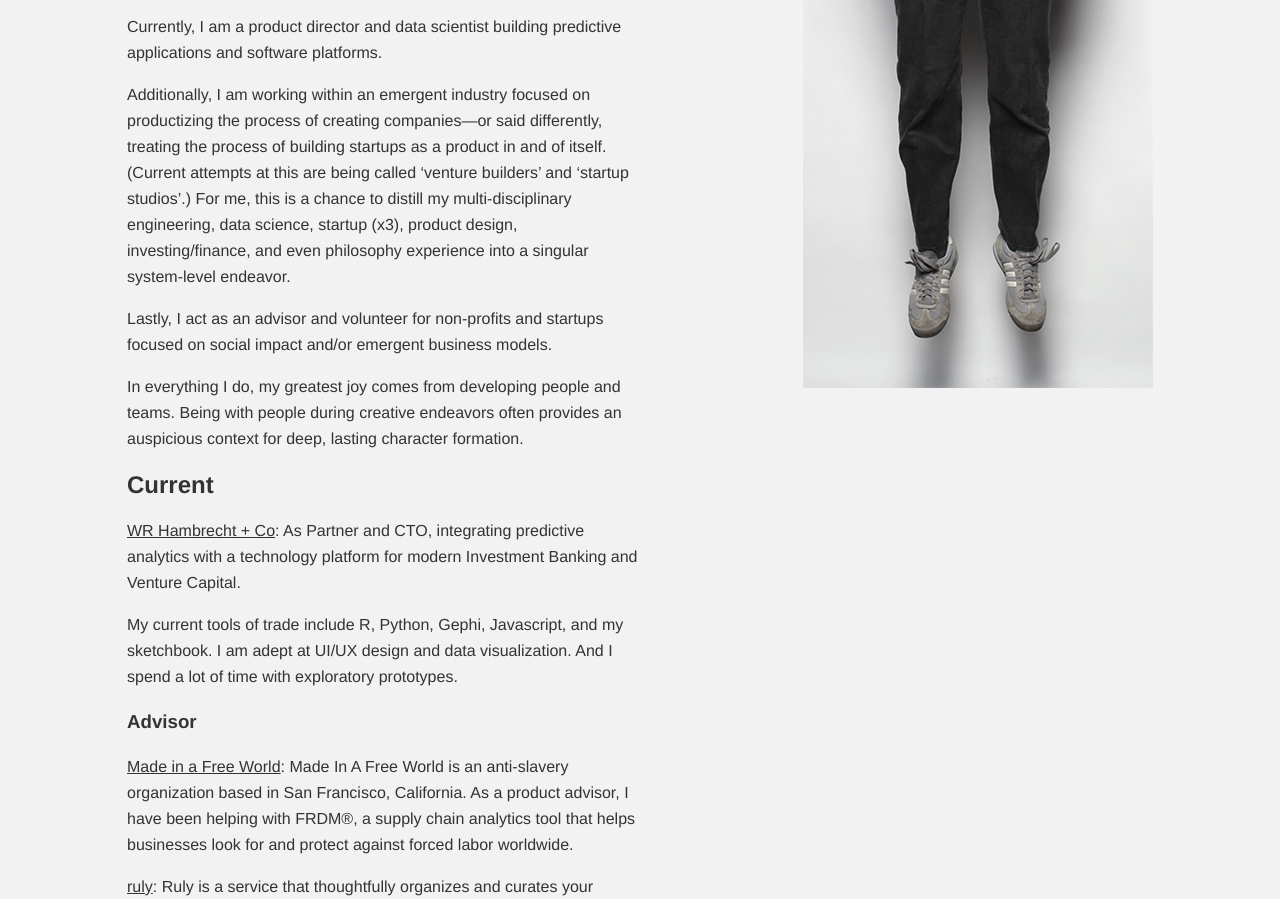
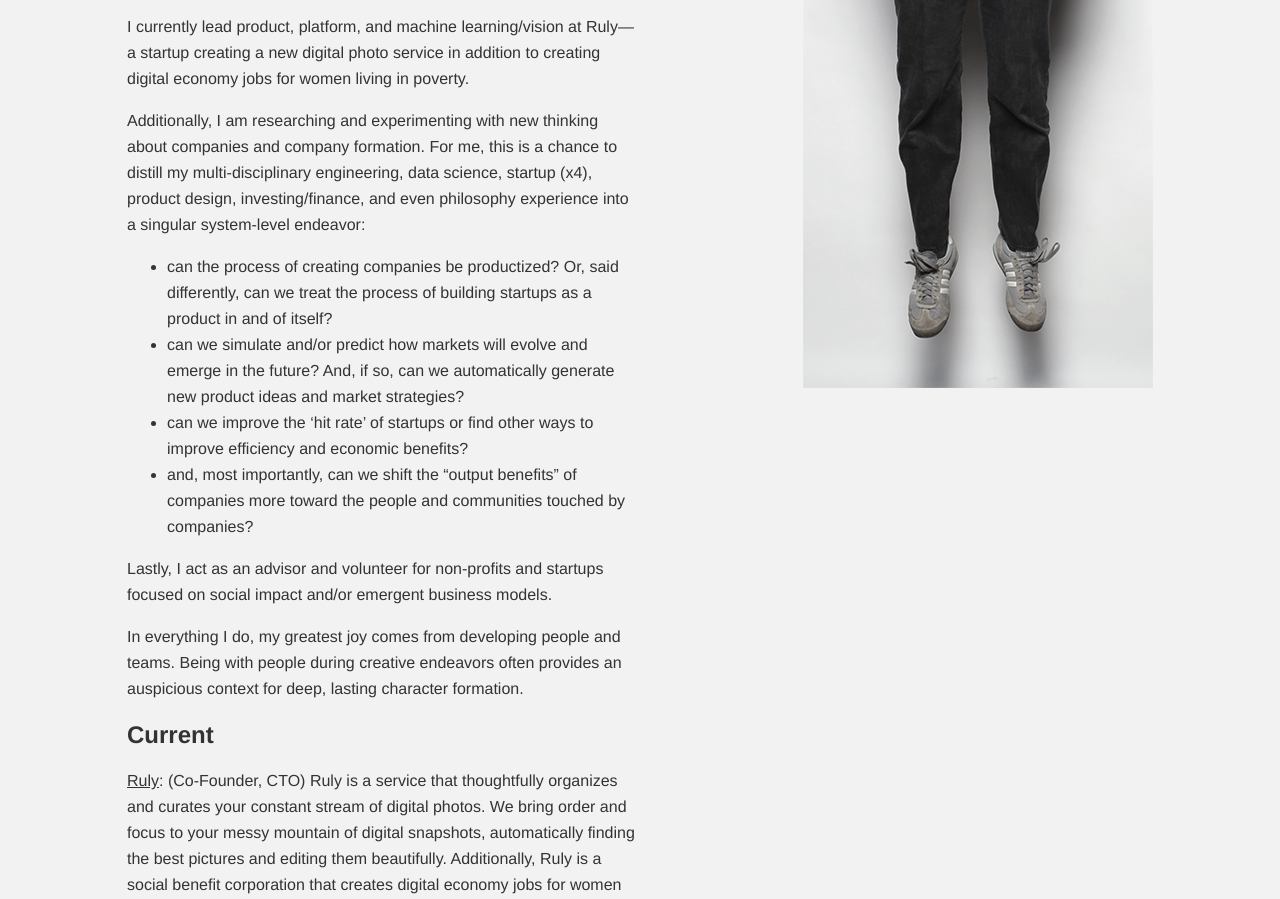
Before and after one commit to thedavidprice/thedavidprice.github.io, a plain HTML site: page index.html in a window 1280 px wide. Shown: the part 513-1412 px from the top of the page. Drawn offline with nearby package versions, Linux system fonts and the light colour scheme.

Commit message:
Update copy for Ruly

```diff
--- a/index.html
+++ b/index.html
@@ -69,29 +69,36 @@
                     </header>
                     <section>
                         <h1>What I Do and Have Done</h1>
-                        <p>Currently, I am a product director and data scientist building predictive applications and software platforms.</p>
-                        <p>Additionally, I am working within an emergent industry focused on productizing the process of creating companies—or said differently, treating the process of building startups as a product in and of itself. (Current attempts at this are being called ‘venture builders’ and ‘startup studios’.) For me, this is a chance to distill my multi-disciplinary engineering, data science, startup (x3), product design, investing/finance, and even philosophy experience into a singular system-level endeavor.</p>
+                        <p>I currently lead product, platform, and machine learning/vision at Ruly—a startup creating a new digital photo service in addition to creating digital economy jobs for women living in poverty.</p>
+                        <p>Additionally, I am researching and experimenting with new thinking about companies and company formation. For me, this is a chance to distill my multi-disciplinary engineering, data science, startup (x4), product design, investing/finance, and even philosophy experience into a singular system-level endeavor:</p>
+                        <ul>
+                          <li>can the process of creating companies be productized? Or, said differently, can we treat the process of building startups as a product in and of itself?</li>
+                          <li>can we simulate and/or predict how markets will evolve and emerge in the future? And, if so, can we automatically generate new product ideas and market strategies?</li>
+                          <li>can we improve the ‘hit rate’ of startups or find other ways to improve efficiency and economic benefits?</li>
+                          <li>and, most importantly, can we shift the “output benefits” of companies more toward the people and communities touched by companies?</li>
+                        </ul>
                         <p>Lastly, I act as an advisor and volunteer for non-profits and startups focused on social impact and/or emergent business models.</p>
                         <p>In everything I do, my greatest joy comes from developing people and teams. Being with people during creative endeavors often provides an auspicious context for deep, lasting character formation.<p>
                     </section>
                     <section>
                         <h2>Current</h2>
-                        <p><a href="http://www.wrhambrecht.com/about">WR Hambrecht + Co</a>: As Partner and CTO, integrating predictive analytics with a technology platform for modern Investment Banking and Venture Capital.</p>
-                        <p>My current tools of trade include R, Python, Gephi, Javascript, and my sketchbook. I am adept at UI/UX design and data visualization. And I spend a lot of time with exploratory prototypes.</p>
+                        <p><a href="http://www.getruly.com/">Ruly</a>: (Co-Founder, CTO) Ruly is a service that thoughtfully organizes and curates your constant stream of digital photos. We bring order and focus to your messy mountain of digital snapshots, automatically finding the best pictures and editing them beautifully. Additionally, Ruly is a social benefit corporation that creates digital economy jobs for women living in poverty.</p>
+                        <p>My current tools of trade include R, Python, Gephi, Node/Javascript, and my sketchbook. I am adept at UI/UX design and data visualization. And I spend a lot of time with exploratory prototypes.</p>
                         <h3>Advisor</h3>
+                        <p><span style="text-decoration: line-through">Ruly</span>: [See Current]</p>
                         <p><a href="https://madeinafreeworld.com/business">Made in a Free World</a>: Made In A Free World is an anti-slavery organization based in San Francisco, California. As a product advisor, I have been helping with FRDM®, a supply chain analytics tool that helps businesses look for and protect against forced labor worldwide.</p>
-                        <p><a href="http://www.getruly.com/">ruly</a>: Ruly is a service that thoughtfully organizes and curates your constant stream of digital photos. Most importantly, Ruly is a social benefit corporation where the primary objective is to create digital economy jobs for women living in poverty.</p>
                         <p><a href="http://www.zerotouchdigital.com/">ZeroTouch Digital (OMNIA)</a>: ZeroTouchDigital is launching a social platform for computing devices called OMNIA. OMNIA removes the pain of integration and allows software applications to talk and interoperate with one another via peer-to-peer infrastructure. </p>
                     </section>
                     <section>
                         <h2>Past <small><em>(selected)</em></small></h2>
-                        <p><a href="http://growthsci.com">Growth Science</a>: built predictive analytics products and services to determine whether a business will survive or fail.</p>
-                        <p>My area of expertise is business model design and quantitative analysis of competitive strategy. For example, I used applied disruption theory to author stochastic models that can accurately simulate competitive outcomes between companies.</p>
+                        <p><span style="text-decoration: underline">WR Hambrecht + Co</span>: As Partner and CTO, integrated predictive analytics with a technology platform for modern Investment Banking and Venture Capital.</p>
+                        <p><span style="text-decoration: underline">Growth Science</span>: built predictive analytics products and services to determine whether a business will survive or fail.</p>
+                        <p>My area of expertise was business model design and quantitative analysis of competitive strategy. For example, I used applied disruption theory to author stochastic models that can accurately simulate competitive outcomes between companies.</p>
                           <ul style="font-size:90%;margin-top:0;margin-bottom:1em;">
                             <li>Collaborating with Bill Hambrecht at <a href="http://www.ironstonegroupinc.com" target="_blank">Ironstone Group</a> venture capital firm.</li>
                             <li>In the press: <a href="http://www.nytimes.com/2013/06/24/technology/venture-capital-blends-more-data-crunching-into-choice-of-targets.html" target="_blank">NYTimes.com</a>, <a href="http://www.fastcolabs.com/3021903/this-prediction-algorithm-can-tell-if-your-startup-will-fail" target="_blank">FastCompany.com</a>, <a href="http://www.pehub.com/2013/11/more-vcs-bet-on-algorithms-to-mine-for-deals/" target="_blank">Reuters.com</a>, <a href="http://www.entrepreneur.com/article/229604" target="_blank">Entrepreneur.com</a>  </li>
                           </ul>
-                        <p><a href="http://www.blacktonic.com">Black Tonic</a>: my second company founded. We bootstrapped, conceived, designed, built, tested, branded, marketed, launched, and revenue'd our own software product (for a change). Hybernating.</p>
+                        <p><span style="text-decoration: line-through">Black Tonic</span>: my second company founded. We bootstrapped, conceived, designed, built, tested, branded, marketed, launched, and revenue'd our own software product (for a change).</p>
                         <p><span style="text-decoration: line-through">OYOAHA (rebranded Wolverine)</span>: my first company founded, design firm, software product and application development</p>
                         <p><span style="text-decoration: line-through">Music Population Project</span>: Brede Rorstad's brainchild, chamber music goes public, my first non-profit endeavor</p>
                         <p><span style="text-decoration: line-through">kTheory Design:</span> my first entrepreneurial endeavor</p>
```
